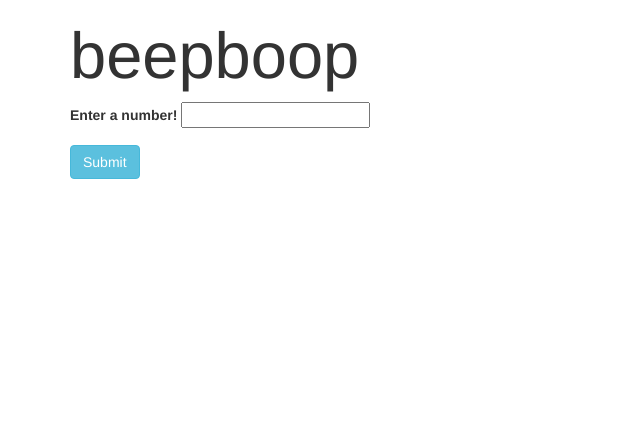
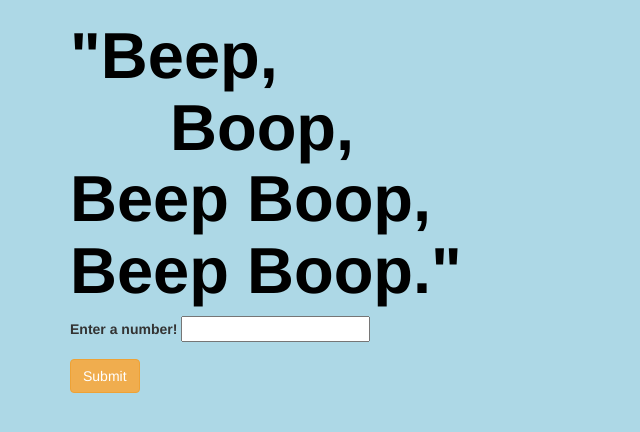
Before and after one commit to tristansetha/beep-boop2, a plain HTML site: page index.html in a window 1280 px wide. Shown: the whole page, without its empty margins (0-640 px from the left). Drawn offline with Linux system fonts and the light colour scheme.

Commit message:
changed background color, changed h1 style, changed font styles, fixed code indentation

```diff
--- a/css/styles.css
+++ b/css/styles.css
@@ -1,8 +1,16 @@
 h1 {
   font-size: 65px;
+  font-family: helvetica;
+  color: black;
+  font-weight: bolder;
 }
 
 #result {
   font-size: 22px;
   border: 10px;
+  font-weight: bold;
 }
+
+body {
+  background-color: lightblue;
+}
--- a/index.html
+++ b/index.html
@@ -11,25 +11,34 @@
     <div class="container">
       <div class="row">
         <div class="col-md-12">
-        <h1>beepboop</h1>
-
+          <div>
+            <main role="main" class="main-content" id="main-content">
+              <div class="titleCont">
+                <h1 class="main-title" id="main-title">
+                    "Beep,<br/>
+                    <span style="padding-left:100px">Boop,</span>
+                    <br/>
+                    <span style="padding-right:110px">Beep Boop,</span>
+                    <br/><span style="padding-left:-20px">Beep  Boop."</span>
+                </h1>
+              </div>
+            </main>
+          </div>
         <form id="beepboop">
           <div class="form-group">
             <label for="number">Enter a number!</label>
-            <input id="number" type="text" required> <!--required adds warning for empty field-->
+            <input id="number" type="text" required>
           </div>
 
-          <button type="submit" class="btn btn-info">Submit</button>
+          <button type="submit" class="btn btn-warning">Submit</button>
         </form>
-
       </div>
     </div>
     <div class="row">
       <p id="result">
-
       </p>
     </div>
   </div>
 
-
+  </body>
 </html>
--- a/js/scripts.js
+++ b/js/scripts.js
@@ -14,6 +14,7 @@ var beepboop = function(number) {
   }
   return range;
 }
+
 // jQuery user interface logic here.
 $(document).ready(function() {
   $("form#beepboop").submit(function(event) {
```
Also changed, not shown: 1 other file. Lines whose indentation alone changed are shown as unchanged.
